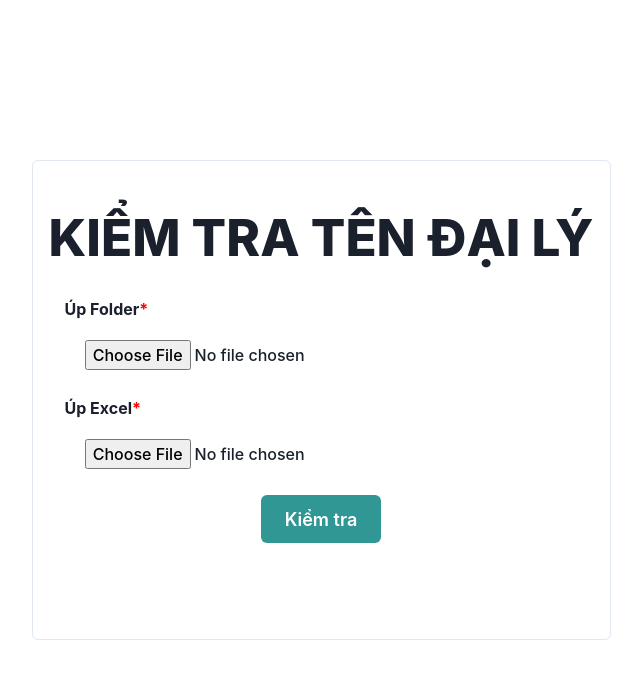
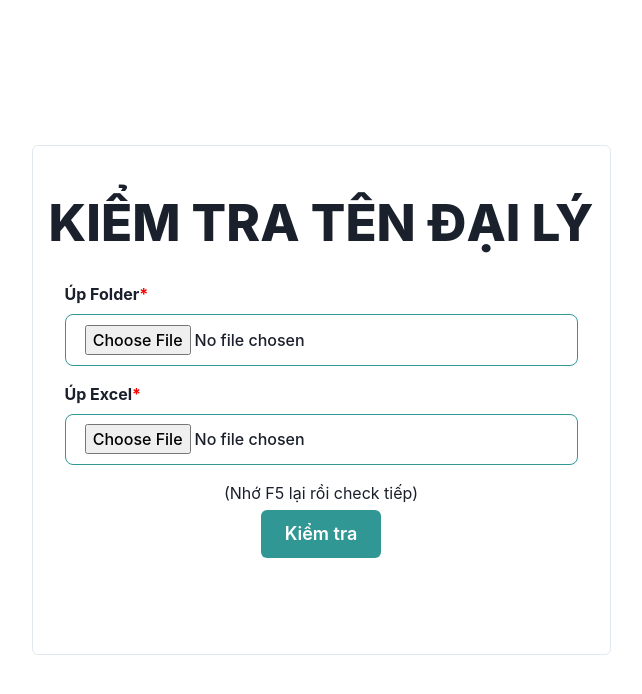
Before and after one commit to qthwng01/Tool_PPT, a React (Vite) app: page /test in a window 1280 px wide. Shown: the top 694 px of the page, without its empty margins (319-961 px from the left). Built offline with nearby package versions, Linux system fonts and the light colour scheme.

Commit message:
fix thong bao loi check ten dai ly

```diff
--- a/src/Test.jsx
+++ b/src/Test.jsx
@@ -9,6 +9,7 @@ const Test = () => {
   const [uniqueNames, setUniqueNames] = useState([]);
   const [isLoading, setIsLoading] = useState(false);
   const [success, setSuccess] = useState("");
+  const [errorName, setErrorName] = useState(false);
 
   function checkString(str) {
     // Kiểm tra xem chuỗi có chứa mẫu " (" hay không
@@ -71,9 +72,14 @@ const Test = () => {
           ...prevLogs,
           `Không tìm thấy kết quả phù hợp với tên: ${name}`,
         ]);
+        // Check tên không tìm thấy
+        if (name) {
+          setErrorName(true);
+        }
+        //  else {
+        //   setSuccess("");
+        // }
         return { dl: "", qh: "", gc: "" };
-      } else {
-        setSuccess("Tên đại lý đều đúng.");
       }
 
       const data = arrs.find(
@@ -89,6 +95,7 @@ const Test = () => {
       const qh = data["Quận - Huyện"] || "";
       const gc = data["GHI CHÚ"] || "";
       setIsLoading(false);
+      setSuccess('Tất cả đều đúng.')
       return { dl, qh, gc };
     } catch (error) {
       setIsLoading(false);
@@ -133,6 +140,7 @@ const Test = () => {
           id="excelUpload"
           onChange={handleExcelUpload}
         />
+        <h3>(Nhớ F5 lại rồi check tiếp)</h3>
       </div>
       <Button
         isLoading={isLoading}
@@ -149,7 +157,12 @@ const Test = () => {
           </li>
         ))}
       </ul>
-      {success && <h3>{success}</h3>}
+      {/* {errorName && (
+        <h3 style={{ fontSize: 30, fontWeight: 800 }}>
+          Sai! Kiểm tra lại tên đại lý.
+        </h3>
+      )} */}
+      {success && !errorName && <h3 style={{ fontSize: 30, fontWeight: 800 }}>{success}</h3>}
     </div>
   );
 };
--- a/src/Tools.jsx
+++ b/src/Tools.jsx
@@ -255,7 +255,7 @@ const Tool = () => {
       <h1>
         <span>FB88</span> Nhà Cái Đến Từ Việt Nam
       </h1>
-      <div className="corgi">
+      {/* <div className="corgi">
         <video
           className="pointer-events-none"
           playsInline
@@ -266,7 +266,7 @@ const Tool = () => {
         >
           <source src={videoSrc} type="video/mp4" />
         </video>
-      </div>
+      </div> */}
       <div className="info" style={{ height: "auto" }}>
         <Text className="info__text" mb="8px">
           Tên vùng
--- a/src/index.css
+++ b/src/index.css
@@ -115,7 +115,7 @@ h1 {
   width: 100%;
   margin-bottom: 1rem;
   border-radius: 8px;
-  border: 1px solid white;
+  border: 1px solid #319795;
   padding: 0.6em 1.2em;
   font-size: 1em;
   font-weight: 500;
@@ -127,7 +127,7 @@ h1 {
 
 #excelUpload,
 #folderUpload:hover {
-  //border-color: #319795;
+  border-color: #319795;
 }
 
 #excelUpload:focus,
```
